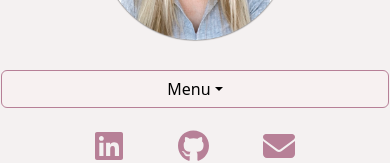
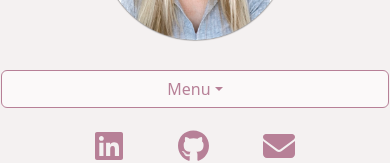
Before and after one commit to villettec/M20C-React_Portfolio, a React (Create React App) app: page / in a window 390 px wide. Shown: the part 276-439 px from the top of the page. Built offline with nearby package versions, Linux system fonts and the light colour scheme.

Commit message:
Changing menu button

```diff
--- a/src/components/Navigation.jsx
+++ b/src/components/Navigation.jsx
@@ -45,7 +45,7 @@ const Navigation = (props) => {
   <div className="dropdown">
     {/* Button is dusty pink if active, otherwise dusty light greyish pink */}
   <button className="btn btn-secondary dropdown-toggle" type="button" id="dropdownMenuButton" data-toggle="dropdown" aria-haspopup="true" aria-expanded="false" onClick={handleClick}
-        style={{ backgroundColor: active ? "rgb(183, 128, 151)" : "rgb(247, 241, 241)" , borderColor: active ? "rgb(183, 128, 151)" : "rgb(183, 128, 151)" }}
+        style={{ backgroundColor: active ? "rgb(183, 128, 151)" : "rgb(251, 249, 249))" , borderColor: active ? "rgb(183, 128, 151)" : "rgb(183, 128, 151)", color: active ? "rgb(251, 249, 249)" : "rgb(183, 128, 151)" }}
 >
     Menu
   </button>
--- a/src/style.css
+++ b/src/style.css
@@ -321,10 +321,13 @@ and (max-width : 440px) {
     }
     .dropdown button {
         width: 100%;
-        background-color: rgb(247, 241, 241);
+        background-color: rgb(251, 249, 249);
         color:black;
         border-color: rgb(183, 128, 151);
         margin-bottom: 1.7vh;
+    }
+    .dropdown button:visited {
+        background-color: rgb(251, 249, 249);
     }
     .dropdown-menu {
         width: 98%;
```
